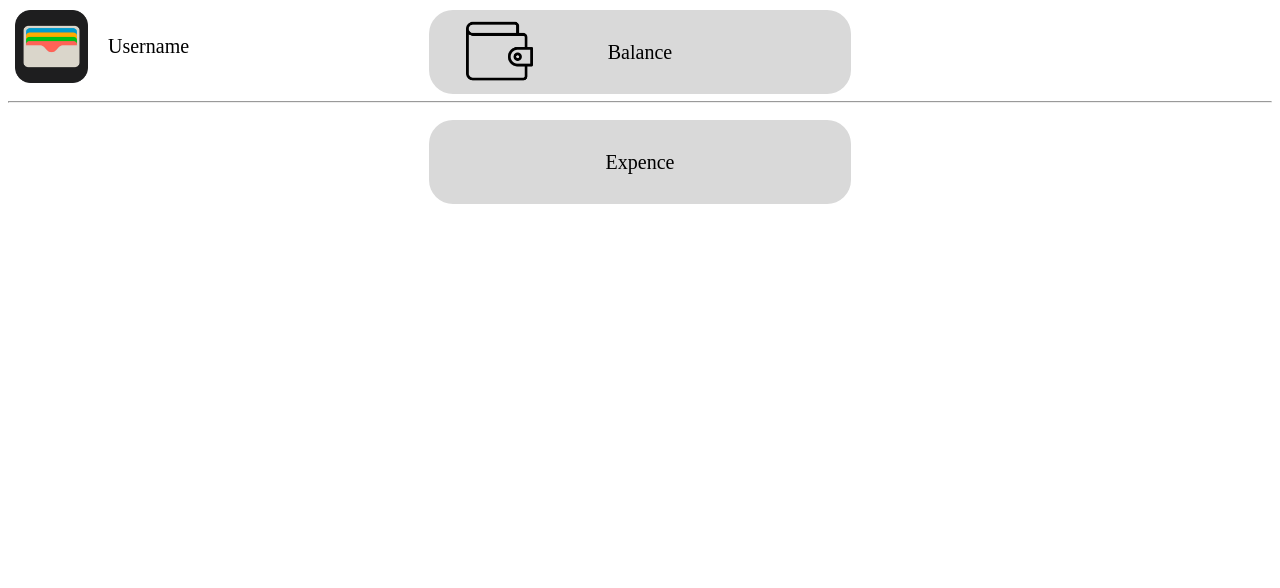
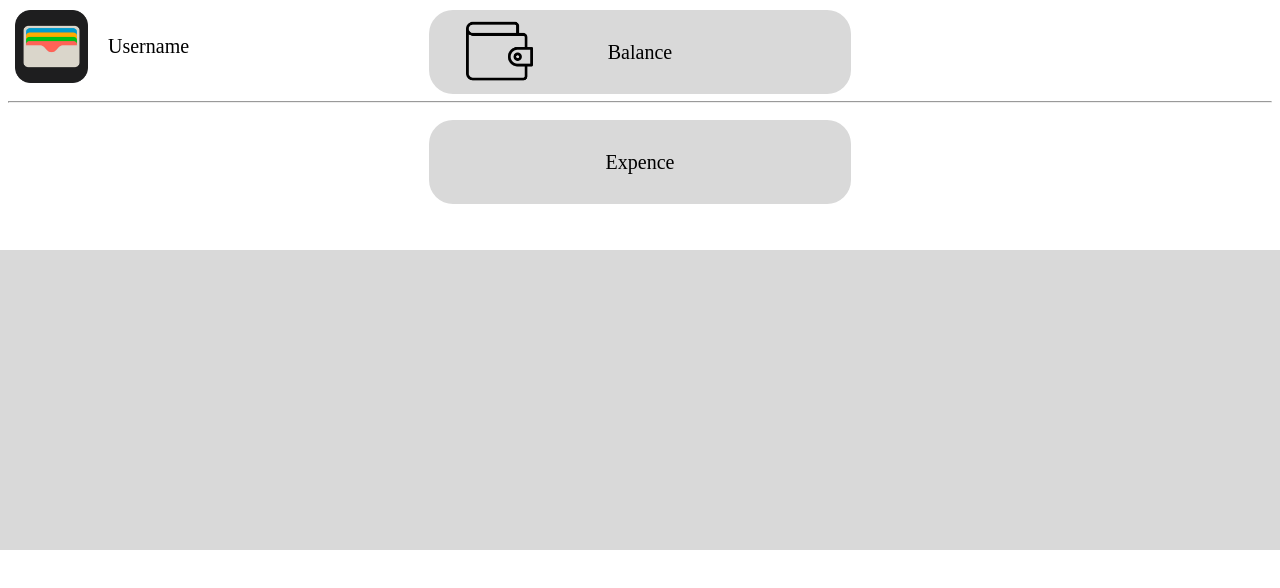
Before and after one commit to IlyaSyssa/wallet.github.io, a Vue app: page / in a window 1280 px wide. Shown: the top 588 px of the page. Built offline with nearby package versions, Linux system fonts and the light colour scheme.

Commit message:
начинаю делать ячейки расходов

```diff
--- a/src/App.vue
+++ b/src/App.vue
@@ -14,6 +14,14 @@
   <hr class="lineUp">
   <div class="expence">
     Expence {{  }}
+  </div>
+  <div class="expenceTable">
+    <div class="expence-item-grid"></div>
+    <div class="expence-item-grid"></div>
+    <div class="expence-item-grid"></div>
+    <div class="expence-item-grid"></div>
+    <div class="expence-item-grid"></div>
+    <div class="expence-item-grid"></div>
   </div>
 </template>
 
@@ -111,4 +119,24 @@ const finishEditing = () => {
   font-size: 20px;
   text-align: center;
 }
+.expenceTable {
+  width: 100%;
+  height: 300px;
+  background-color: #D9D9D9; /* Черный цвет с 50% прозрачности */
+
+  /* Центрирование по горизонтали и выравнивание по вертикали с walletIcon */
+  position: fixed;
+  top: 250px; /* Уровень по вертикали с walletIcon */
+  left: 50%;
+  transform: translateX(-50%);
+
+  /* CSS Grid */
+  display: grid;
+  grid-template-rows: 1fr; /* Одна строка, занимающая всю высоту */
+  grid-template-columns: repeat(5, 1fr); /* Три столбца одинаковой ширины */
+  /* Грид занимает всю высоту и ширину .balanceCard */
+}
+.expence-item-grid {
+
+}
 </style>
```
